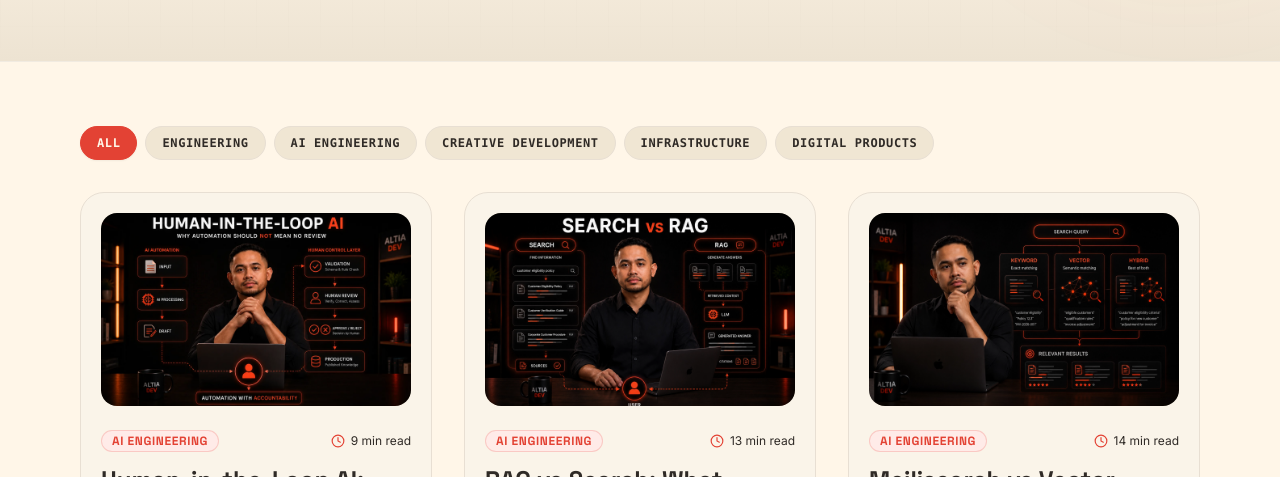
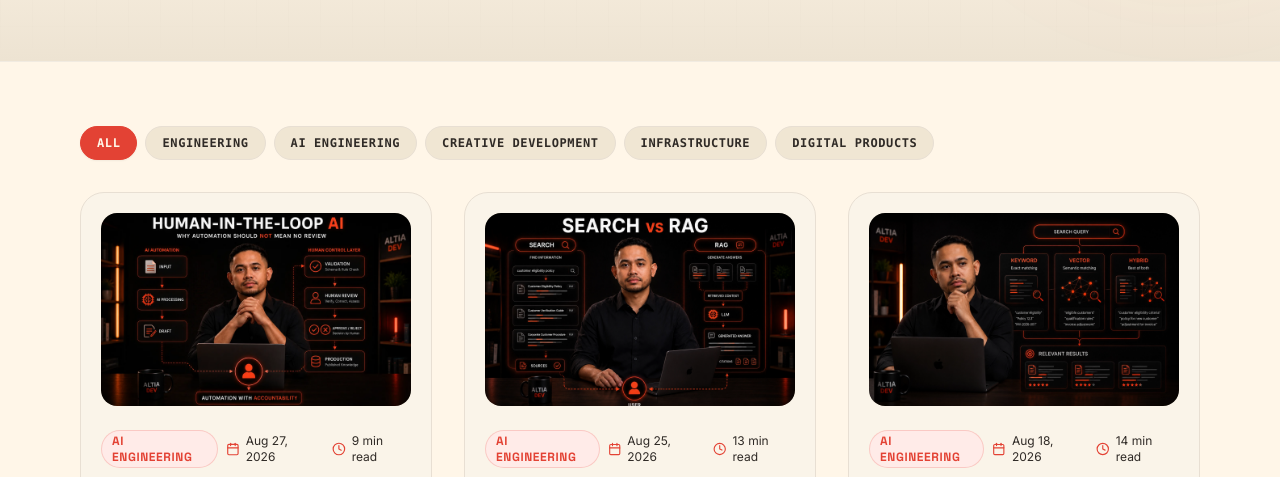
Before and after one commit to fredogemilang/altia.dev, an Astro site: page /blog in a window 1280 px wide. Shown: the part 406-883 px from the top of the page. Built offline with nearby package versions, Linux system fonts and the light colour scheme; Astro itself is replaced by a stand-in of ours; no server answers.

Commit message:
feat(blog): show published date on blog cards

```diff
--- a/src/components/blog/FilterableBlogGrid.tsx
+++ b/src/components/blog/FilterableBlogGrid.tsx
@@ -6,7 +6,19 @@ import type { Locale } from '../../i18n/utils';
 import { t, getLocalizedPath } from '../../i18n/utils';
 import { Badge } from '../ui/Badge';
 import { Button } from '../ui/Button';
-import { Clock, ArrowUpRight } from 'lucide-react';
+import { Clock, Calendar, ArrowUpRight } from 'lucide-react';
+
+function formatPublishedDate(dateStr: string, locale: Locale): string {
+  if (!dateStr) return '';
+  const date = new Date(dateStr + 'T00:00:00Z');
+  if (isNaN(date.getTime())) return dateStr;
+  return new Intl.DateTimeFormat(locale, {
+    day: 'numeric',
+    month: locale === 'id' ? 'long' : 'short',
+    year: 'numeric',
+    timeZone: 'UTC',
+  }).format(date);
+}
 
 interface FilterableBlogGridProps {
   posts: BlogPost[];
@@ -77,11 +89,19 @@ export function FilterableBlogGrid({ posts, locale }: FilterableBlogGridProps) {
                         ? PILLAR_LABELS[post.pillar]?.[locale] || post.category
                         : post.category}
                     </Badge>
-                    <div className="flex items-center gap-1.5 text-xs text-charcoal-muted">
-                      <Clock className="w-3.5 h-3.5 text-vermilion" />
-                      <span>
-                        {post.readTime} {t(locale, 'Blog.readTime')}
-                      </span>
+                    <div className="flex items-center gap-3 text-xs text-charcoal-muted">
+                      {post.publishedAt && (
+                        <div className="flex items-center gap-1.5">
+                          <Calendar className="w-3.5 h-3.5 text-vermilion" />
+                          <span>{formatPublishedDate(post.publishedAt, locale)}</span>
+                        </div>
+                      )}
+                      <div className="flex items-center gap-1.5">
+                        <Clock className="w-3.5 h-3.5 text-vermilion" />
+                        <span>
+                          {post.readTime} {t(locale, 'Blog.readTime')}
+                        </span>
+                      </div>
                     </div>
                   </div>
 
```
